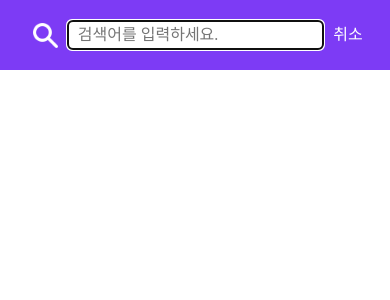
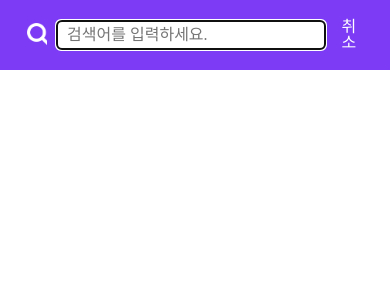
Before and after one commit to 09-market/09-market-user-frontend, a React (Create React App) app: page /search in a window 390 px wide. Shown: the top 300 px of the page. Built offline with nearby package versions, Linux system fonts and the light colour scheme; a web font is replaced by a local one.

Commit message:
:recycle: PC 반응형 스타일 추가

```diff
--- a/src/Layout/Nav.jsx
+++ b/src/Layout/Nav.jsx
@@ -35,14 +35,14 @@ const NavWrap = styled.nav`
   bottom: 0;
   left: 0;
   width: 100%;
-  height: 70px;
   background-color: ${PALLETS.WHITE};
   border-top: 1px solid rgba(0, 0, 0, 0.1);
 `;
 
 const NavContainer = styled.ul`
-  width: 100%;
-  height: 100%;
+  max-width: 1000px;
+  height: 70px;
+  margin: 0 auto;
   display: flex;
   justify-content: space-around;
   align-items: center;
--- a/src/components/GoBackHeader.jsx
+++ b/src/components/GoBackHeader.jsx
@@ -7,6 +7,7 @@ export default function GoBackHeader({ headerTitle, setStep, uploadBtn }) {
   const navigate = useNavigate();
   return (
     <GoBackHeaderWrap>
+      <GoBackHeaderItems>
         <GoBackButton
           type="button"
           onClick={() => {
@@ -16,6 +17,7 @@ export default function GoBackHeader({ headerTitle, setStep, uploadBtn }) {
           <span className="blind">뒤로가기 버튼</span>
         </GoBackButton>
         {headerTitle && <h1>{headerTitle}</h1>}
+      </GoBackHeaderItems>
     </GoBackHeaderWrap>
   );
 }
@@ -24,13 +26,19 @@ const GoBackHeaderWrap = styled.header`
   position: fixed;
   top: 0;
   width: 100%;
+  border-bottom: 1px solid rgba(0, 0, 0, 0.1);
+  background-color: ${PALLETS.WHITE};
+  z-index: 9999;
+`;
+
+const GoBackHeaderItems = styled.div`
+  position: relative;
+  max-width: 1000px;
   height: 70px;
+  margin: 0 auto;
   display: flex;
   justify-content: center;
   align-items: center;
-  border-bottom: 1px solid rgba(0, 0, 0, 0.1);
-  background-color: ${PALLETS.WHITE};
-  z-index: 9999;
 `;
 
 const GoBackButton = styled.button`
--- a/src/pages/MainPage/Category.jsx
+++ b/src/pages/MainPage/Category.jsx
@@ -10,11 +10,14 @@ export default function Category({ currentCategory, setCurrentCategory }) {
   };
 
   return (
+    <CategoryWrap>
       <CategoryContainer>
         {categoryData.map((category) => {
           if (category === currentCategory) {
             return (
-            <ClickedCategoryItem key={category}>{category}</ClickedCategoryItem>
+              <ClickedCategoryItem key={category}>
+                {category}
+              </ClickedCategoryItem>
             );
           } else {
             return (
@@ -25,14 +28,21 @@ export default function Category({ currentCategory, setCurrentCategory }) {
           }
         })}
       </CategoryContainer>
+    </CategoryWrap>
   );
 }
+
+const CategoryWrap = styled.div`
+  width: 100%;
+  border-bottom: 1px solid rgba(0, 0, 0, 0.1);
+`;
 
 const CategoryContainer = styled.ul`
   display: flex;
   align-items: center;
+  max-width: 1000px;
   height: 50px;
-  border-bottom: 1px solid rgba(0, 0, 0, 0.1);
+  margin: 0 auto;
 `;
 
 const CategoryItem = styled.li`
--- a/src/pages/MainPage/MainPageHeader.jsx
+++ b/src/pages/MainPage/MainPageHeader.jsx
@@ -33,6 +33,7 @@ export default function Header() {
 
   return (
     <HeaderWrap className={hide && 'header-sticky'}>
+      <HeaderItems>
         <Logo onClick={() => handleLinkLogo()}>
           공구
           <ColorLogo>마켓</ColorLogo>
@@ -40,6 +41,7 @@ export default function Header() {
         <SearchButton to="/search">
           <span className="blind">검색 버튼</span>
         </SearchButton>
+      </HeaderItems>
     </HeaderWrap>
   );
 }
@@ -49,10 +51,6 @@ const HeaderWrap = styled.header`
   position: fixed;
   top: 0;
   width: 100%;
-  display: flex;
-  justify-content: space-between;
-  align-items: center;
-  height: 70px;
   padding: 0 7vw;
   background-color: ${PALLETS.PURPLE};
   color: ${PALLETS.WHITE};
@@ -62,6 +60,15 @@ const HeaderWrap = styled.header`
   &.header-sticky {
     transform: translateY(-100px);
   }
+`;
+
+const HeaderItems = styled.div`
+  max-width: 1000px;
+  height: 70px;
+  margin: 0 auto;
+  display: flex;
+  justify-content: space-between;
+  align-items: center;
 `;
 
 const Logo = styled.h1`
--- a/src/pages/SeacrhPage/SearchHeader.jsx
+++ b/src/pages/SeacrhPage/SearchHeader.jsx
@@ -9,6 +9,7 @@ export default function SearchHeader() {
 
   return (
     <SearchHeaderWrap>
+      <SearchHeaderItems>
         <h1 className="blind">검색 페이지</h1>
         <SearchButton>
           <span className="blind">검색 버튼</span>
@@ -22,6 +23,7 @@ export default function SearchHeader() {
         >
           취소
         </CancelButton>
+      </SearchHeaderItems>
     </SearchHeaderWrap>
   );
 }
@@ -31,13 +33,18 @@ const SearchHeaderWrap = styled.header`
   position: fixed;
   top: 0;
   width: 100%;
+  padding: 0 7vw;
+  background-color: ${PALLETS.PURPLE};
+  color: ${PALLETS.WHITE};
+`;
+
+const SearchHeaderItems = styled.div`
+  max-width: 1000px;
+  height: 70px;
+  margin: 0 auto;
   display: flex;
   justify-content: flex-end;
   align-items: center;
-  height: 70px;
-  padding: 0 7vw;
-  background-color: ${PALLETS.PURPLE};
-  color: ${PALLETS.WHITE};
 `;
 
 const SearchButton = styled.button`
@@ -49,22 +56,23 @@ const SearchButton = styled.button`
 
 const SearchInput = styled.input`
   box-sizing: border-box;
-  width: calc(100vw - 14vw - 80px);
+  width: 100%;
   margin: 0 10px;
   padding: 5px 0 5px 10px;
   border-radius: 5px;
-  animation: searchBar 0.5s ease-out;
+  animation: searchBar 0.3s ease-out;
 
   @keyframes searchBar {
     0% {
       width: 0;
     }
     100% {
-      width: calc(100vw - 14vw - 80px);
+      width: 100%;
     }
   }
 `;
 
 const CancelButton = styled.button`
+  width: 35px;
   color: ${PALLETS.WHITE};
 `;
--- a/src/pages/SignInPage/index.jsx
+++ b/src/pages/SignInPage/index.jsx
@@ -29,6 +29,8 @@ export default function SignInPage() {
 }
 const SignInPageWrap = styled.main`
   height: 100vh;
+  max-width: 1000px;
+  margin: 0 auto;
   display: flex;
   flex-direction: column;
   justify-content: center;
```
Lines whose indentation alone changed are shown as unchanged.
